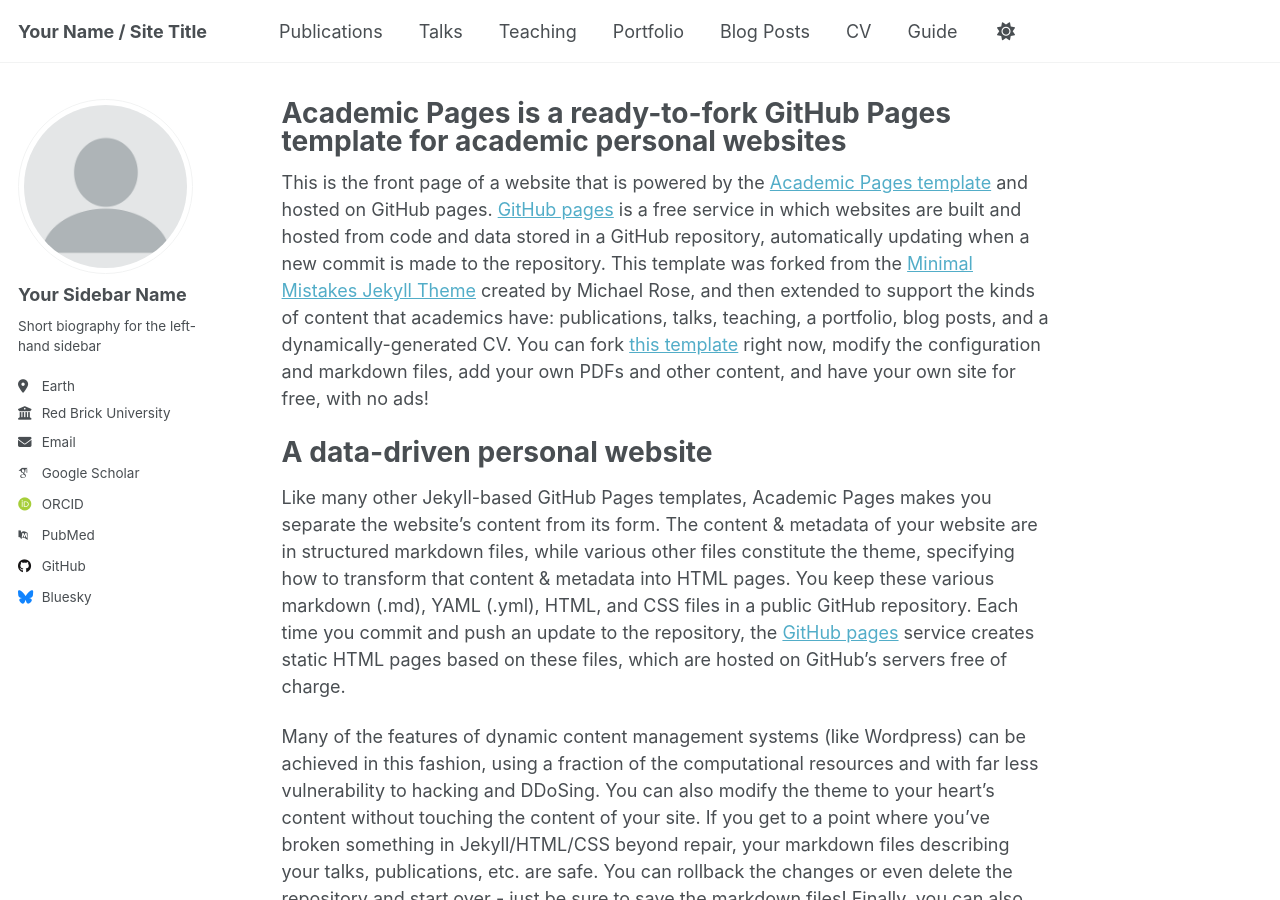
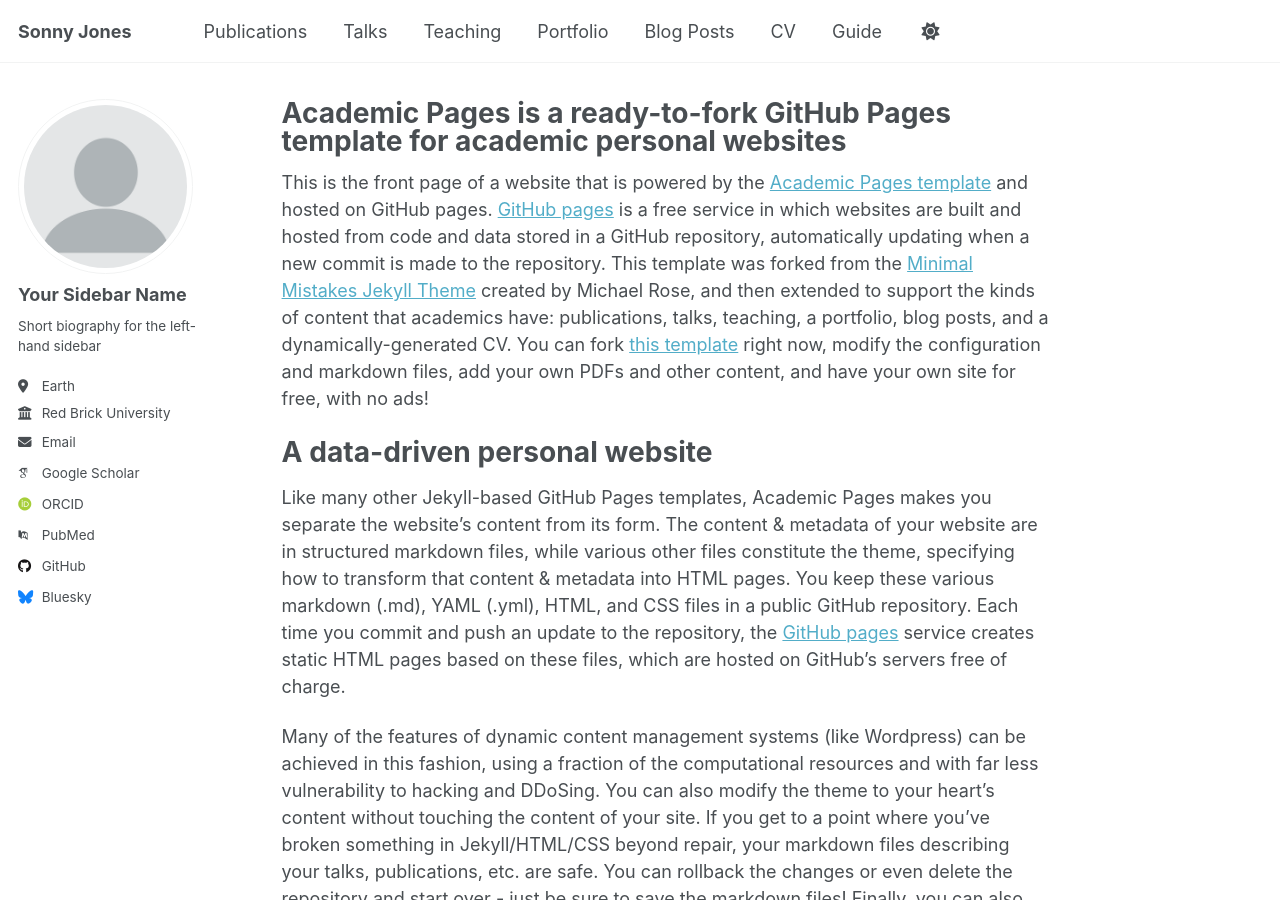
Before and after one commit to sonny-jones/sonny-jones.github.io, a Jekyll site: the page built from _pages/about.md, in a window 1280 px wide and 900 px high. Built offline with Jekyll 4.4.1, drawn with Linux system fonts in a browser that asks for light colours; some web fonts are replaced.

Commit message:
Update _config.yml

```diff
--- a/_config.yml
+++ b/_config.yml
@@ -9,13 +9,13 @@
 # Basic Site Settings
 locale                   : "en-US"
 site_theme               : "default"
-title                    : "Your Name / Site Title"
+title                    : "Sonny Jones"
 title_separator          : "-"
 name                     : &name "Your Name"
 description              : &description "personal description"
-url                      : https://academicpages.github.io # the base hostname & protocol for your site e.g. "https://[your GitHub username].github.io" or if you already have some other page hosted on Github then use "https://[your GitHub username].github.io/[Your Repo Name]"
+url                      : https://sonny-jones.github.io # the base hostname & protocol for your site e.g. "https://[your GitHub username].github.io" or if you already have some other page hosted on Github then use "https://[your GitHub username].github.io/[Your Repo Name]"
 baseurl                  : "" # the subpath of your site, e.g. "/blog"
-repository               : "academicpages/academicpages.github.io"
+repository               : "sonny-jones/sonny-jones.github.io"
 
 # Site Author - The following control what appear as part of the author content on the side bar.
 #               If a field is blank the icon and link will not appear, otherwise it will be shown.
```
